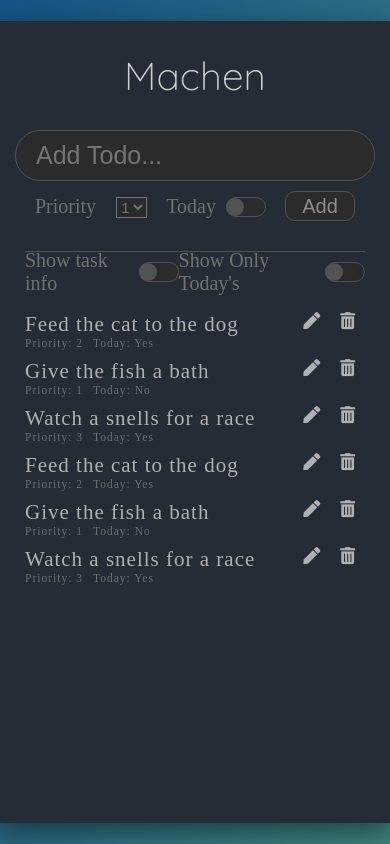
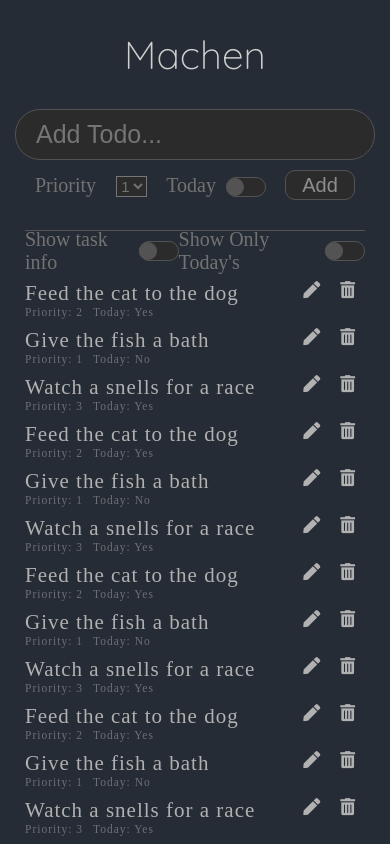
Before and after one commit to JeremyGrossDev/todo-hooks-v7.1, a React (Create React App) app: page / in a window 390 px wide. Built offline with nearby package versions, Linux system fonts and the light colour scheme.

Commit message:
Added fake Tasks for layout

```diff
--- a/src/App.css
+++ b/src/App.css
@@ -3,8 +3,10 @@
   padding: 0;
   box-sizing: border-box;
 }
-html {
+html,
+body {
   font-size: 62.5%;
+  height: 100vh;
 }
 
 .container {
@@ -45,8 +47,12 @@ html {
 }
 
 @media (max-width: 700px) {
+  .container {
+    width: 100%;
+    height: 100%;
+  }
   .app-wrapper {
-    width: 80vw;
-    height: 95vh;
+    width: 100vw;
+    min-height: 100vh;
   }
 }
--- a/src/components/TaskList/TaskList.scss
+++ b/src/components/TaskList/TaskList.scss
@@ -21,12 +21,14 @@
 
 ::-webkit-scrollbar-track {
   -webkit-box-shadow: inset 0 0 6px rgba(0, 0, 0, 0.3);
+  box-shadow: inset 0 0 6px rgba(0, 0, 0, 0.3);
   border-radius: 10px;
 }
 
 ::-webkit-scrollbar-thumb {
   border-radius: 10px;
   -webkit-box-shadow: inset 0 0 6px rgb(114, 114, 114);
+  box-shadow: inset 0 0 6px rgb(114, 114, 114);
 }
 
 @media (max-width: 1025px) {
@@ -38,5 +40,7 @@
 @media (max-width: 700px) {
   .task-list-ul {
     height: 29rem;
+    overflow: visible;
+    overflow-y: visible;
   }
 }
```
